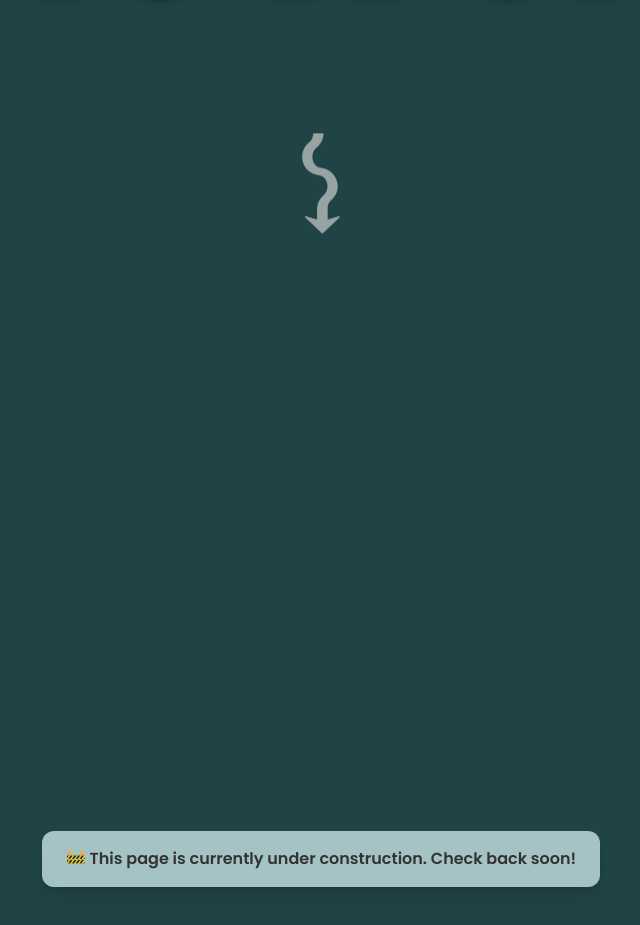
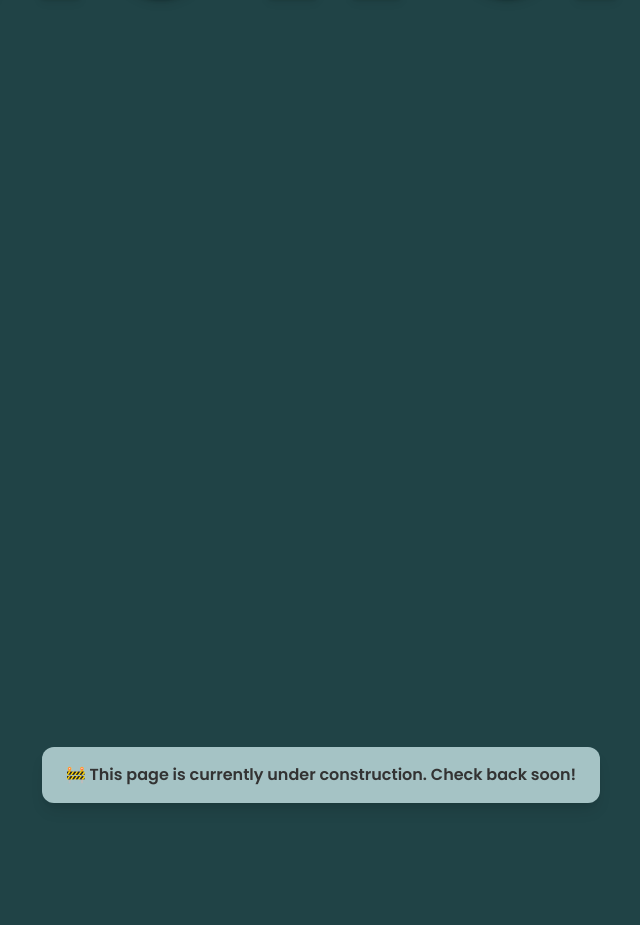
Before and after one commit to Kroplewski-M/student_showcase, a Next.js app in the folder frontend/: page / in a window 1280 px wide. Shown: the part 883-1808 px from the top of the page, without its empty margins (319-959 px from the left). Built offline with nearby package versions, Linux system fonts and the light colour scheme.

Commit message:
removed arrow

```diff
--- a/frontend/app/components/Hero.tsx
+++ b/frontend/app/components/Hero.tsx
@@ -62,26 +62,6 @@ export default function Hero() {
         >
           <StretchWord text="SHOWCASE" origin="origin-top" />
         </motion.h1>
-
-        <motion.div
-          initial={{ opacity: 0, y: -20 }}
-          animate={{ opacity: 0.7, y: 0 }}
-          transition={{
-            duration: 1,
-            delay: 0.6,
-            ease: [0.16, 1, 0.3, 1],
-          }}
-          className="
-          rotate-180
-          animate-bounce
-          mx-auto
-          w-[100px]
-          mt-16
-          md:mt-32
-      "
-        >
-          <ArrowSVG fill="#CCCCCC" width={100} height={100} />
-        </motion.div>
       </div>
     </section>
   );
```
